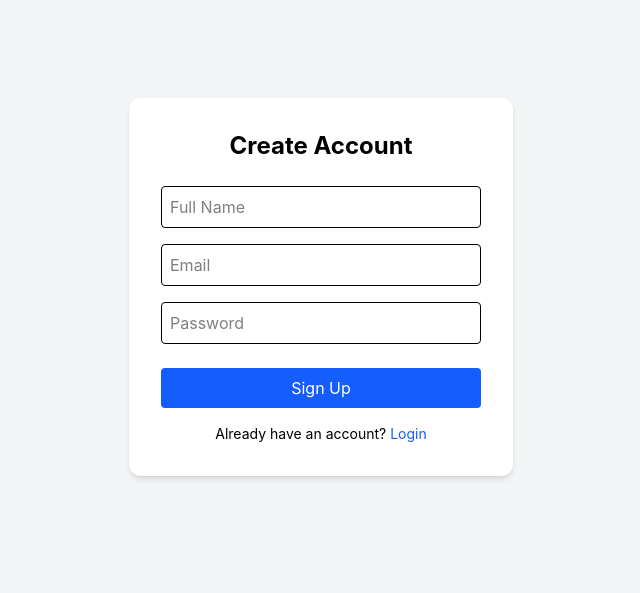
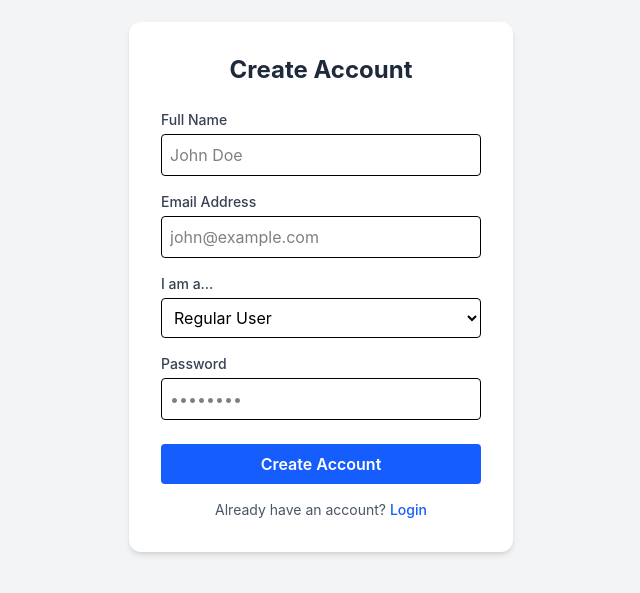
Before and after one commit to dev-oriel/Uzimanode-Frontend, a React (Vite) app: page /signup in a window 1280 px wide. Shown: the part 113-706 px from the top of the page, without its empty margins (319-959 px from the left). Built offline with nearby package versions, Linux system fonts and the light colour scheme.

Commit message:
added portals

```diff
--- a/src/pages/Login.jsx
+++ b/src/pages/Login.jsx
@@ -19,8 +19,6 @@ export default function Login() {
       console.log("Login Success:", response.data);
       alert(`Welcome back, ${response.data.user.name}!`);
 
-      // For now, let's just go home.
-      // Later we can save the user to a "State" or "Context"
       navigate("/");
     } catch (err) {
       setError(err.response?.data?.message || "Login failed");
--- a/src/pages/Signup.jsx
+++ b/src/pages/Signup.jsx
@@ -7,6 +7,7 @@ export default function Signup() {
     name: "",
     email: "",
     password: "",
+    role: "user",
   });
   const [error, setError] = useState("");
   const navigate = useNavigate();
@@ -14,8 +15,8 @@ export default function Signup() {
   const handleSubmit = async (e) => {
     e.preventDefault();
     try {
-      // Replace with your actual backend URL
-      await axios.post("http://localhost:5000/users", formData);
+      // This matches your backend route: app.use("/users", userRoutes) + router.post("/signup")
+      await axios.post("http://localhost:5000/users/signup", formData);
       navigate("/login");
     } catch (err) {
       setError(err.response?.data?.message || "Registration failed");
@@ -28,42 +29,93 @@ export default function Signup() {
         onSubmit={handleSubmit}
         className="bg-white p-8 rounded-xl shadow-md w-96"
       >
-        <h2 className="text-2xl font-bold mb-6 text-center">Create Account</h2>
-        {error && <p className="text-red-500 text-sm mb-4">{error}</p>}
+        <h2 className="text-2xl font-bold mb-6 text-center text-gray-800">
+          Create Account
+        </h2>
 
+        {error && (
+          <p className="text-red-500 text-sm mb-4 bg-red-50 p-2 rounded border border-red-200">
+            {error}
+          </p>
+        )}
+
+        {/* Name Input */}
+        <div className="mb-4">
+          <label className="block text-sm font-medium text-gray-700 mb-1">
+            Full Name
+          </label>
           <input
             type="text"
-          placeholder="Full Name"
-          className="w-full p-2 mb-4 border rounded"
+            placeholder="John Doe"
+            className="w-full p-2 border rounded focus:ring-2 focus:ring-blue-500 outline-none transition"
             onChange={(e) => setFormData({ ...formData, name: e.target.value })}
             required
           />
+        </div>
+
+        {/* Email Input */}
+        <div className="mb-4">
+          <label className="block text-sm font-medium text-gray-700 mb-1">
+            Email Address
+          </label>
           <input
             type="email"
-          placeholder="Email"
-          className="w-full p-2 mb-4 border rounded"
-          onChange={(e) => setFormData({ ...formData, email: e.target.value })}
+            placeholder="john@example.com"
+            className="w-full p-2 border rounded focus:ring-2 focus:ring-blue-500 outline-none transition"
+            onChange={(e) =>
+              setFormData({ ...formData, email: e.target.value })
+            }
             required
           />
+        </div>
+
+        {/* Role Dropdown */}
+        <div className="mb-4">
+          <label className="block text-sm font-medium text-gray-700 mb-1">
+            I am a...
+          </label>
+          <select
+            value={formData.role}
+            className="w-full p-2 border rounded bg-white focus:ring-2 focus:ring-blue-500 outline-none transition cursor-pointer"
+            onChange={(e) => setFormData({ ...formData, role: e.target.value })}
+            required
+          >
+            <option value="user">Regular User</option>
+            <option value="dispatcher">Dispatcher</option>
+            <option value="ambulance">Ambulance Driver</option>
+            <option value="admin">Administrator</option>
+          </select>
+        </div>
+
+        {/* Password Input */}
+        <div className="mb-6">
+          <label className="block text-sm font-medium text-gray-700 mb-1">
+            Password
+          </label>
           <input
             type="password"
-          placeholder="Password"
-          className="w-full p-2 mb-6 border rounded"
+            placeholder="••••••••"
+            className="w-full p-2 border rounded focus:ring-2 focus:ring-blue-500 outline-none transition"
             onChange={(e) =>
               setFormData({ ...formData, password: e.target.value })
             }
             required
           />
+        </div>
 
         <button
           type="submit"
-          className="w-full bg-blue-600 text-white py-2 rounded hover:bg-blue-700 transition"
+          className="w-full bg-blue-600 text-white py-2 rounded font-semibold hover:bg-blue-700 transition active:scale-[0.98]"
         >
-          Sign Up
+          Create Account
         </button>
-        <p className="mt-4 text-center text-sm">
+
+        <p className="mt-4 text-center text-sm text-gray-600">
           Already have an account?{" "}
-          <Link to="/login" className="text-blue-600">
+          <Link
+            to="/login"
+            className="text-blue-600 font-medium hover:underline"
+          >
             Login
           </Link>
         </p>
--- /dev/null
+++ b/src/pages/portals/AdminPortal.jsx
@@ -0,0 +1,13 @@
+export default function AdminPortal({ user }) {
+  return (
+    <div className="p-8 bg-red-50 min-h-screen">
+      <h1 className="text-3xl font-bold text-red-800">Admin Dashboard</h1>
+      <p>System Overview for {user.name}</p>
+      <div className="mt-6 grid grid-cols-3 gap-4">
+        <div className="bg-white p-4 rounded shadow">Manage Users</div>
+        <div className="bg-white p-4 rounded shadow">System Logs</div>
+        <div className="bg-white p-4 rounded shadow">Reports</div>
+      </div>
+    </div>
+  );
+}
--- /dev/null
+++ b/src/pages/portals/AmbulancePortal.jsx
@@ -0,0 +1,12 @@
+export default function AmbulancePortal({ user }) {
+  return (
+    <div className="p-8 bg-red-50 min-h-screen">
+      <h1 className="text-3xl font-bold text-red-800">Ambulance Dashboard</h1>
+      <p>System Overview for {user.name}</p>
+      <div className="mt-6 grid grid-cols-3 gap-4">
+        <div className="bg-white p-4 rounded shadow">ambulance Users</div>
+        <div className="bg-white p-4 rounded shadow">System Logs</div>
+      </div>
+    </div>
+  );
+}
--- /dev/null
+++ b/src/pages/portals/DispatcherPortal.jsx
@@ -0,0 +1,11 @@
+export default function DispatcherPortal({ user }) {
+  return (
+    <div className="p-8 bg-red-50 min-h-screen">
+      <h1 className="text-3xl font-bold text-red-800">Dispatcher Dashboard</h1>
+      <p>Dispatcher portal {user.name}</p>
+      <div className="mt-6 grid grid-cols-3 gap-4">
+        <div className="bg-white p-4 rounded shadow">Manage Users</div>
+      </div>
+    </div>
+  );
+}
--- /dev/null
+++ b/src/pages/portals/UserPortal.jsx
@@ -0,0 +1,13 @@
+export default function UserPortal({ user }) {
+  return (
+    <div className="p-8 bg-blue-50 min-h-screen">
+      <h1 className="text-3xl font-bold">Welcome, {user.name}</h1>
+      <p className="mt-2 text-blue-700">Role: Patient / User</p>
+      <div className="mt-6 p-6 bg-white rounded-xl shadow">
+        <button className="bg-blue-600 text-white px-4 py-2 rounded">
+          Request Ambulance
+        </button>
+      </div>
+    </div>
+  );
+}
```
Lines whose indentation alone changed are shown as unchanged.
